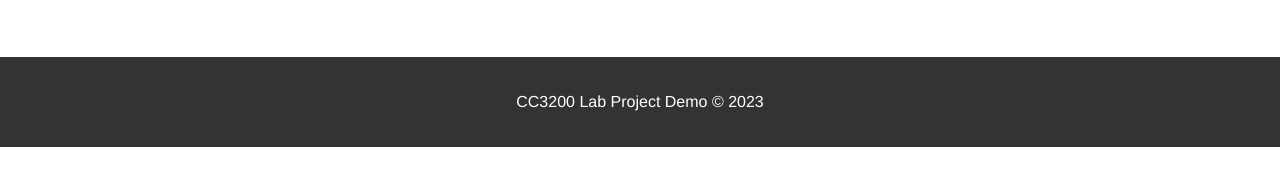
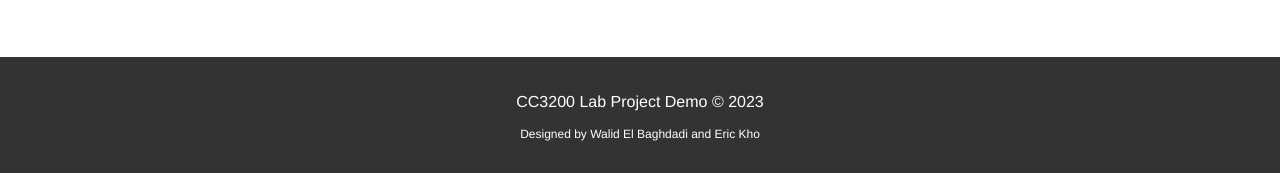
Before and after one commit to wbaghdadi20/wbaghdadi20.github.io, a plain HTML site: page index.html in a window 1280 px wide. Shown: the part 2702-2875 px from the top of the page. Before the commit the page ends 2849 px from the top, so only its background shows below. Drawn offline with Linux system fonts and the light colour scheme.

Commit message:
Update index.html

```diff
--- a/index.html
+++ b/index.html
@@ -99,6 +99,10 @@
             color: #fff;
             padding: 20px;
             text-align: center;
+        }
+
+        .credit {
+            font-size: 12px;
         }
 
         .section-features {
@@ -213,6 +217,7 @@
 
         <footer>
             <p>CC3200 Lab Project Demo &copy; 2023</p>
+            <p class="credit">Designed by Walid El Baghdadi and Eric Kho</p>
         </footer>
     </div>
 </body>
```
